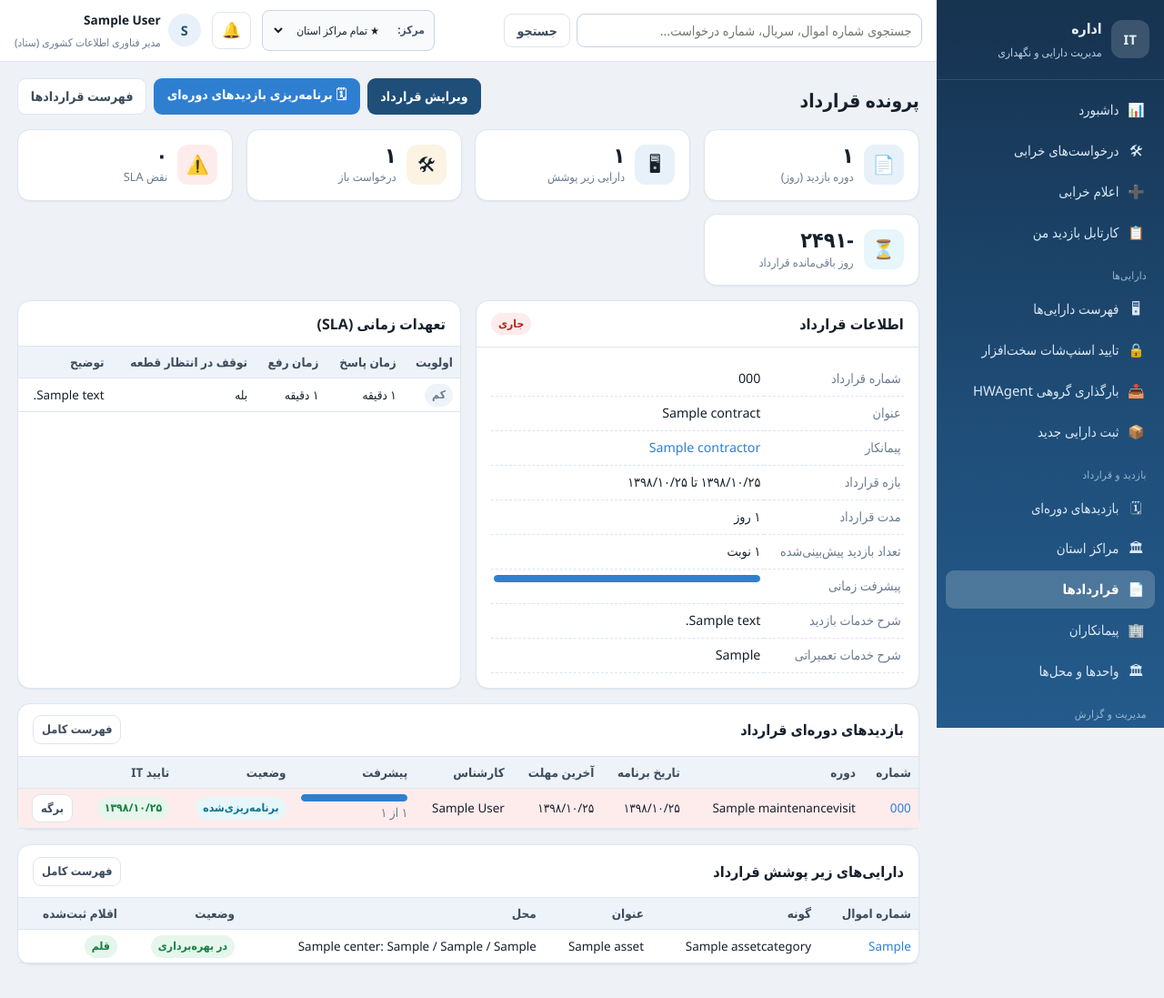
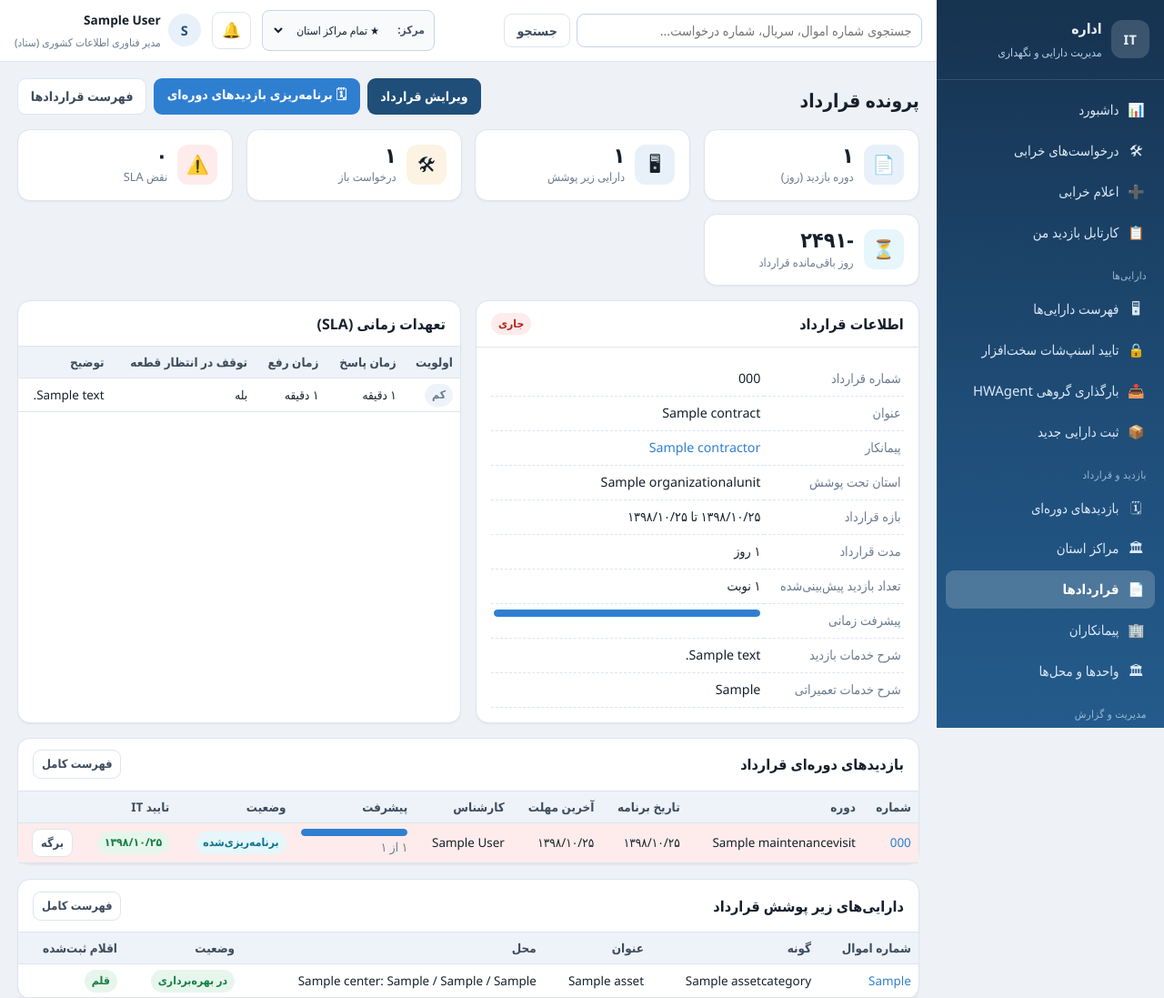
Before and after one commit to moghasemi/ITAM, a Django app: page /org/contracts/1/ in a window 1280 px wide. Shown: the top 1097 px of the page at 91% size. Run offline with Django 5.2, Linux system fonts and the light colour scheme; a user stored in the database is signed in; data comes from the database, SQL or seed files in the repository; tables that the repository leaves empty hold one stand-in row (values such as "Sample post"); data that the repository does not hold is empty; parts of the project's set-up code (start-up, migrations or seed data) failed here and were passed over.

Commit message:
ITAM: display explicit contract province

```diff
--- a/templates/org/contract_detail.html
+++ b/templates/org/contract_detail.html
@@ -48,6 +48,7 @@
         <div class="k">شماره قرارداد</div><div>{{ object.number }}</div>
         <div class="k">عنوان</div><div>{{ object.title }}</div>
         <div class="k">پیمانکار</div><div><a href="{% url 'org:contractor_detail' object.contractor.pk %}">{{ object.contractor.name }}</a></div>
+        <div class="k">استان تحت پوشش</div><div>{{ object.province.name }}</div>
         <div class="k">بازه قرارداد</div><div>{{ object.jalali_range }}</div>
         <div class="k">مدت قرارداد</div><div>{{ object.duration_days|fa }} روز</div>
         <div class="k">تعداد بازدید پیش‌بینی‌شده</div><div>{{ planned_visits|fa }} نوبت</div>
```
